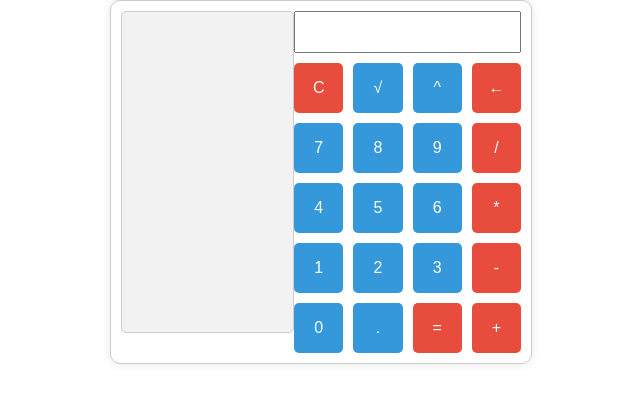
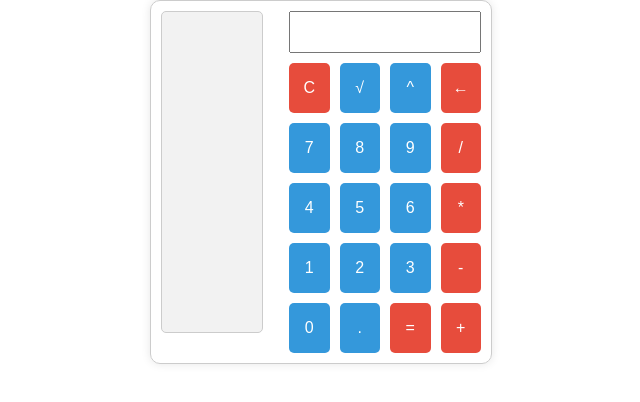
Before and after one commit to furqontechnologies/calculator, a plain HTML site: page index.html in a window 1280 px wide. Shown: the whole page, without its empty margins (319-959 px from the left). Drawn offline with Linux system fonts and the light colour scheme.

Commit message:
Update index.html

```diff
--- a/index.html
+++ b/index.html
@@ -1,12 +1,9 @@
 <!DOCTYPE html>
 <html lang="en">
 <head>
-
     <meta charset="UTF-8">
     <meta name="viewport" content="width=device-width, initial-scale=1.0, maximum-scale=1.0, user-scalable=no">
-
-
-    <title>Scientific Calculator</title>
+    <title> Calculator</title>
     <style>
 
   body {
@@ -18,7 +15,7 @@
 .calculator {
     display: flex;
     justify-content: space-between;
-    width: 400px;
+    width: 320px;
     margin: auto;
     text-align: center;
     border: 1px solid #ccc;
@@ -27,15 +24,22 @@
     box-shadow: 0 0 10px rgba(0, 0, 0, 0.1);
 }
 
+
+
+
 .history {
-    width: 40%;
+    width: 25%; /* Adjust the width as needed */
     overflow-y: auto;
-    max-height: 300px; /* Adjust the max height as needed */
+    max-height: 300px;
     padding: 10px;
     border: 1px solid #ccc;
     border-radius: 5px;
     background-color: #f2f2f2;
 }
+
+
+
+
 
 .main {
     width: 60%;
```
